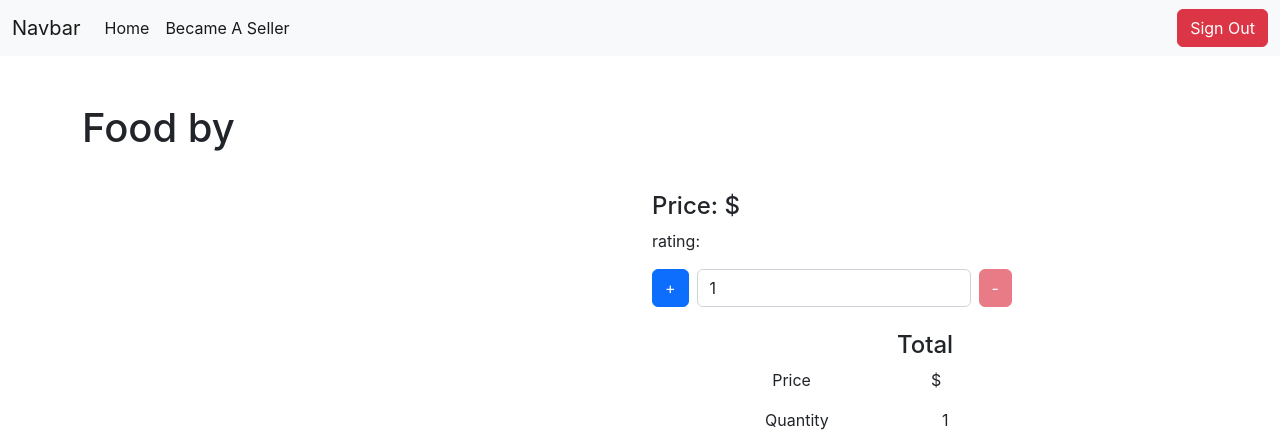
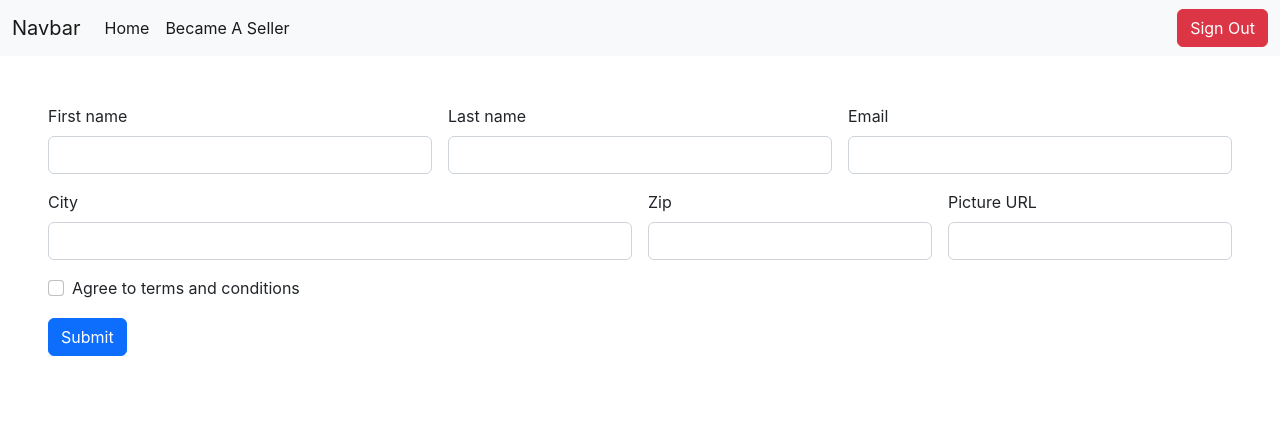
Before and after one commit to me-sajib/food-delivery, a React (Create React App) app: page /became-a-seller in a window 1280 px wide. Shown: the top 448 px of the page. Built offline with nearby package versions, Linux system fonts and the light colour scheme; no server answers; sample sign-in values are in the browser's storage.

Commit message:
became a seller page added

```diff
--- a/src/App.js
+++ b/src/App.js
@@ -6,6 +6,7 @@ import Home from "./components/Home";
 import Nav from "./components/Nav";
 import Login from "./pages/auth/Login";
 import Register from "./pages/auth/Register";
+import BecameASeller from "./pages/BecameASeller/BecameASeller";
 import FoodById from "./pages/Services/FoodById";
 
 function App() {
@@ -14,6 +15,14 @@ function App() {
       <Nav />
       <Routes>
         <Route path="/" element={<Home />} />
+        <Route
+          path="/became-a-seller"
+          element={
+            <PrivateRoute>
+              <BecameASeller />
+            </PrivateRoute>
+          }
+        />
         <Route
           path="/:id"
           element={
--- /dev/null
+++ b/src/pages/BecameASeller/BecameASeller.js
@@ -0,0 +1,109 @@
+import React from "react";
+
+const BecameASeller = () => {
+  return (
+    <div className="m-5 pb-5">
+      <form className="row g-3 needs-validation" noValidate>
+        <div className="col-md-4">
+          <label htmlFor="validationCustom01" className="form-label">
+            First name
+          </label>
+          <input
+            type="text"
+            className="form-control"
+            id="validationCustom01"
+            required
+          />
+          <div className="valid-feedback">Looks good!</div>
+        </div>
+        <div className="col-md-4">
+          <label htmlFor="validationCustom02" className="form-label">
+            Last name
+          </label>
+          <input
+            type="text"
+            className="form-control"
+            id="validationCustom02"
+            required
+          />
+          <div className="valid-feedback">Looks good!</div>
+        </div>
+        <div className="col-md-4">
+          <label htmlFor="validationCustomUsername" className="form-label">
+            Email
+          </label>
+          <div className="input-group has-validation">
+            <input
+              type="text"
+              className="form-control"
+              id="validationCustomUsername"
+              aria-describedby="inputGroupPrepend"
+              required
+            />
+            <div className="invalid-feedback">Please choose a email.</div>
+          </div>
+        </div>
+        <div className="col-md-6">
+          <label htmlFor="validationCustom03" className="form-label">
+            City
+          </label>
+          <input
+            type="text"
+            className="form-control"
+            id="validationCustom03"
+            required
+          />
+          <div className="invalid-feedback">Please provide a valid city.</div>
+        </div>
+        <div className="col-md-3">
+          <label htmlFor="validationCustom05" className="form-label">
+            Zip
+          </label>
+          <input
+            type="text"
+            className="form-control"
+            id="validationCustom05"
+            required
+          />
+          <div className="invalid-feedback">Please provide a valid zip.</div>
+        </div>
+        <div className="col-md-3">
+          <label htmlFor="validationCustom05" className="form-label">
+            Picture URL
+          </label>
+          <input
+            type="text"
+            className="form-control"
+            id="validationCustom05"
+            required
+          />
+          <div className="invalid-feedback">Please provide a valid zip.</div>
+        </div>
+        <div className="col-12">
+          <div className="form-check">
+            <input
+              className="form-check-input"
+              type="checkbox"
+              value=""
+              id="invalidCheck"
+              required
+            />
+            <label className="form-check-label" htmlFor="invalidCheck">
+              Agree to terms and conditions
+            </label>
+            <div className="invalid-feedback">
+              You must agree before submitting.
+            </div>
+          </div>
+        </div>
+        <div className="col-12">
+          <button className="btn btn-primary" type="submit">
+            Submit
+          </button>
+        </div>
+      </form>
+    </div>
+  );
+};
+
+export default BecameASeller;
```
Also changed, not shown: 1 other file (tests, documents, lock files or other folders). Lines whose indentation alone changed are shown as unchanged.
